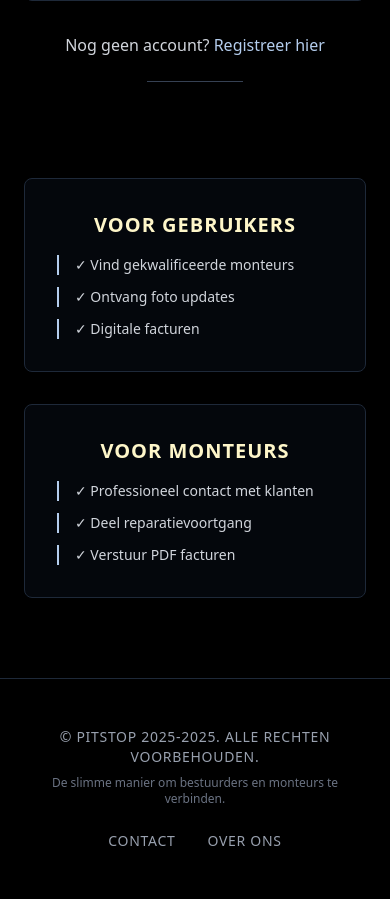
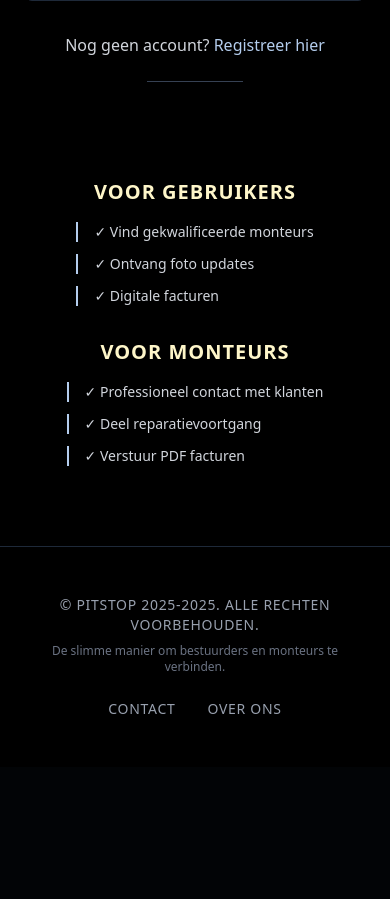
Before and after one commit to Banderas13/pitstop, a Laravel app: page /login in a window 390 px wide. Shown: the part 813-1712 px from the top of the page. After the commit the page ends 1527 px from the top, so only its background shows below. Run offline with Laravel 12, Linux system fonts and the light colour scheme; style sheets or scripts are compiled from the project's sources.

Commit message:
Refactor login page layout using Tailwind CSS for improved structure and alignment. Enhance feature sections for users and mechanics with better styling and responsiveness.

```diff
--- a/resources/views/auth/login.blade.php
+++ b/resources/views/auth/login.blade.php
@@ -93,11 +93,10 @@
 
                 <!-- Features Section -->
         <div class="max-w-4xl mx-auto mt-16">
-            <div class="grid grid-cols-1 md:grid-cols-2 gap-8">
-                <div class="bg-gray-900/30 border border-gray-800 p-8 rounded-lg">
-                    <div class="text-center">
+            <div class="grid grid-cols-1 md:grid-cols-2 gap-8 justify-items-center">
+                <div class="flex flex-col items-center max-w-sm">
                     <h3 class="text-xl font-bold uppercase tracking-wider text-chiffon mb-4">Voor Gebruikers</h3>
-                        <div class="space-y-3">
+                    <div class="space-y-3 w-full">
                         <div class="border-l-2 border-pblue pl-4 text-left">
                             <p class="text-gray-300 text-sm">✓ Vind gekwalificeerde monteurs</p>
                         </div>
@@ -109,11 +108,9 @@
                         </div>
                     </div>
                 </div>
-                </div>
-                <div class="bg-gray-900/30 border border-gray-800 p-8 rounded-lg">
-                    <div class="text-center">
+                <div class="flex flex-col items-center max-w-sm">
                     <h3 class="text-xl font-bold uppercase tracking-wider text-chiffon mb-4">Voor Monteurs</h3>
-                        <div class="space-y-3">
+                    <div class="space-y-3 w-full">
                         <div class="border-l-2 border-pblue pl-4 text-left">
                             <p class="text-gray-300 text-sm">✓ Professioneel contact met klanten</p>
                         </div>
@@ -129,6 +126,5 @@
         </div>
     </div>
 </div>
-</div>
 
 @endsection
```
Lines whose indentation alone changed are shown as unchanged.
